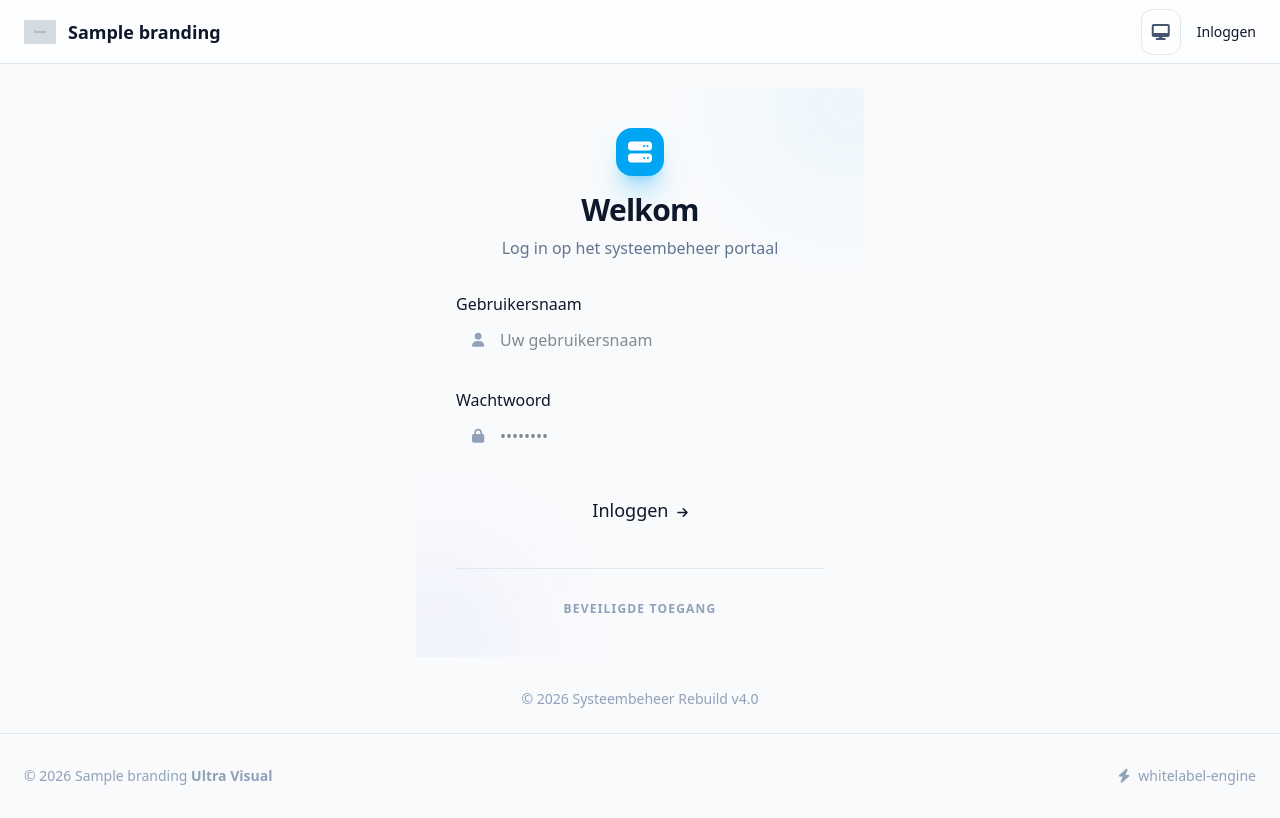
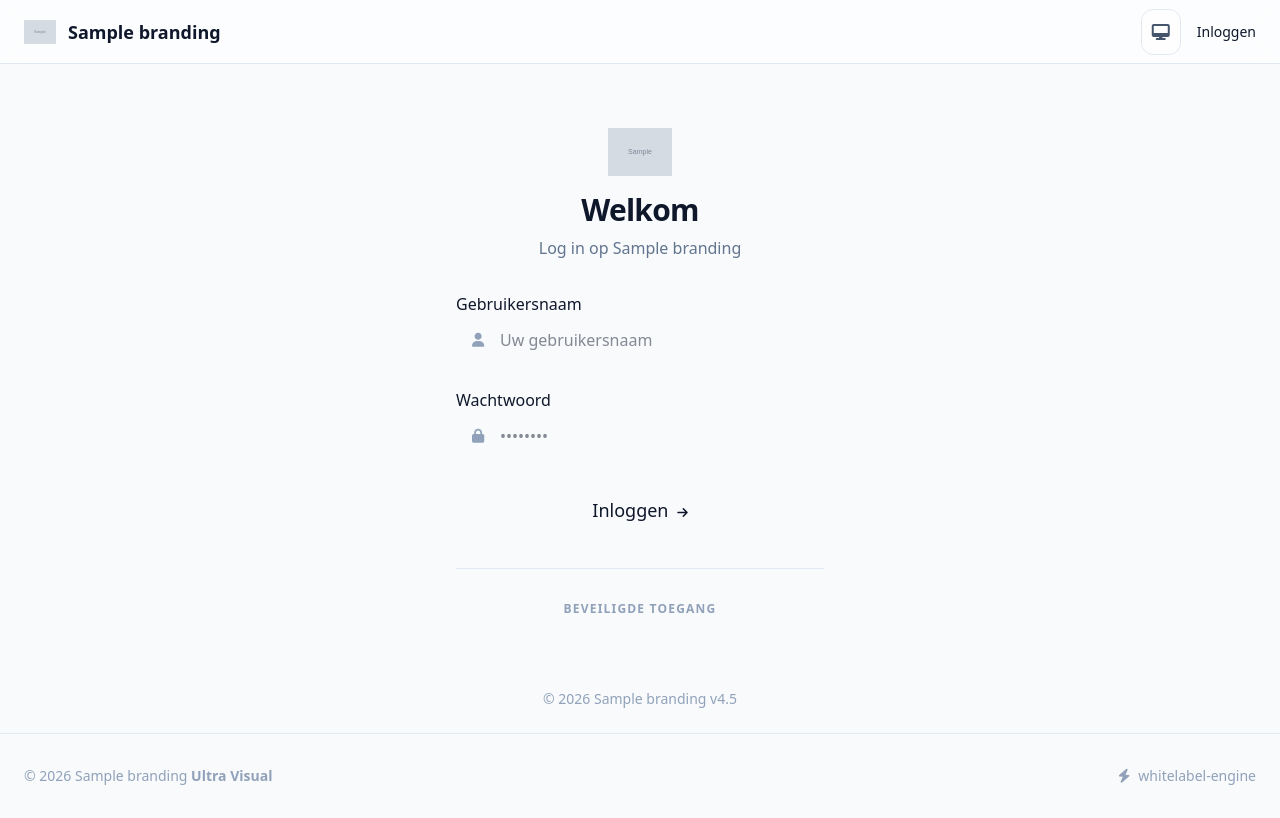
Before and after one commit to Ivoozz/periodiek-systeembeheer, a Python web app: template app/templates/login.html in a window 1280 px wide. Run offline with Jinja, Linux system fonts and the light colour scheme; the template is opened without the code that fills it: most values are stand-ins (such as "Sample title", 1, 10 or a date in 2020); grey boxes marked "Sample" are stand-in pictures; some libraries are stand-ins or nearby versions.

Commit message:
fix: whitelabel login template and fix root redirection imports

```diff
--- a/app/templates/login.html
+++ b/app/templates/login.html
@@ -1,22 +1,28 @@
 {% extends "base.html" %}
 
-{% block title %}Login - Periodiek Systeembeheer{% endblock %}
+{% block title %}Inloggen - {{ branding.brand_name }}{% endblock %}
 
 {% block content %}
 <div class="flex items-center justify-center min-h-[calc(100vh-12rem)]">
-    <div class="w-full max-w-md space-y-8 animate-in fade-in zoom-in duration-500">
+    <div class="w-full max-w-md space-y-8">
         <div class="glass-card p-10 relative overflow-hidden">
-            <!-- Decorative element -->
-            <div class="absolute -top-12 -right-12 w-32 h-32 bg-sky-500/10 rounded-full blur-3xl"></div>
-            <div class="absolute -bottom-12 -left-12 w-32 h-32 bg-indigo-500/10 rounded-full blur-3xl"></div>
+            <!-- Decorative elements -->
+            <div class="absolute -top-12 -right-12 w-32 h-32 bg-brand-primary/10 rounded-full blur-3xl"></div>
+            <div class="absolute -bottom-12 -left-12 w-32 h-32 bg-brand-secondary/10 rounded-full blur-3xl"></div>
 
             <div class="relative z-10">
                 <div class="text-center space-y-2">
-                    <div class="inline-flex items-center justify-center p-3 bg-sky-500 rounded-2xl text-white shadow-xl shadow-sky-500/30 mb-4">
+                    {% if branding.logo_url %}
+                    <div class="inline-flex items-center justify-center mb-4">
+                        <img src="{{ branding.logo_url }}" alt="Logo" class="h-12 w-auto">
+                    </div>
+                    {% else %}
+                    <div class="inline-flex items-center justify-center p-3 bg-brand-primary rounded-2xl text-white shadow-xl shadow-brand-primary/30 mb-4">
                         <i class="fas fa-server text-2xl"></i>
                     </div>
+                    {% endif %}
                     <h1 class="text-3xl font-black text-slate-900 dark:text-white tracking-tight">Welkom</h1>
-                    <p class="text-slate-500 dark:text-slate-400">Log in op het systeembeheer portaal</p>
+                    <p class="text-slate-500 dark:text-slate-400">Log in op {{ branding.brand_name }}</p>
                 </div>
 
                 {% if error %}
@@ -30,7 +36,7 @@
                     <div class="space-y-2">
                         <label for="username" class="form-label">Gebruikersnaam</label>
                         <div class="relative group">
-                            <div class="absolute inset-y-0 left-0 pl-4 flex items-center pointer-events-none text-slate-400 group-focus-within:text-sky-500 transition-colors">
+                            <div class="absolute inset-y-0 left-0 pl-4 flex items-center pointer-events-none text-slate-400 group-focus-within:text-brand-primary transition-colors">
                                 <i class="fas fa-user text-sm"></i>
                             </div>
                             <input type="text" name="username" id="username" required
@@ -40,7 +46,7 @@
                     <div class="space-y-2">
                         <label for="password" class="form-label">Wachtwoord</label>
                         <div class="relative group">
-                            <div class="absolute inset-y-0 left-0 pl-4 flex items-center pointer-events-none text-slate-400 group-focus-within:text-sky-500 transition-colors">
+                            <div class="absolute inset-y-0 left-0 pl-4 flex items-center pointer-events-none text-slate-400 group-focus-within:text-brand-primary transition-colors">
                                 <i class="fas fa-lock text-sm"></i>
                             </div>
                             <input type="password" name="password" id="password" required
@@ -60,7 +66,7 @@
         </div>
 
         <p class="text-center text-slate-400 text-sm">
-            &copy; 2026 Systeembeheer Rebuild v4.0
+            &copy; 2026 {{ branding.brand_name }} v4.5
         </p>
     </div>
 </div>
```
Also changed, not shown: app/main.py (+58 -8 lines), app/templates/error.html (added, +37 -0 lines), app/static/img/logo.png (added).
